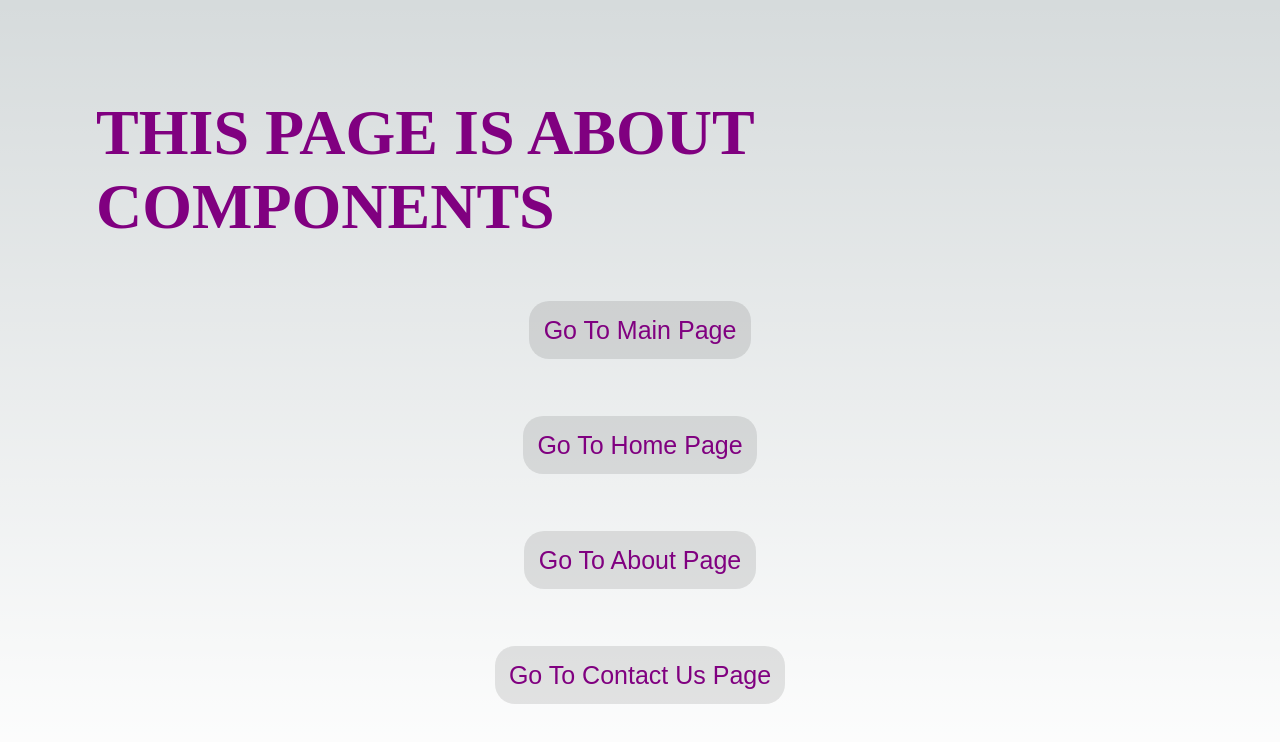
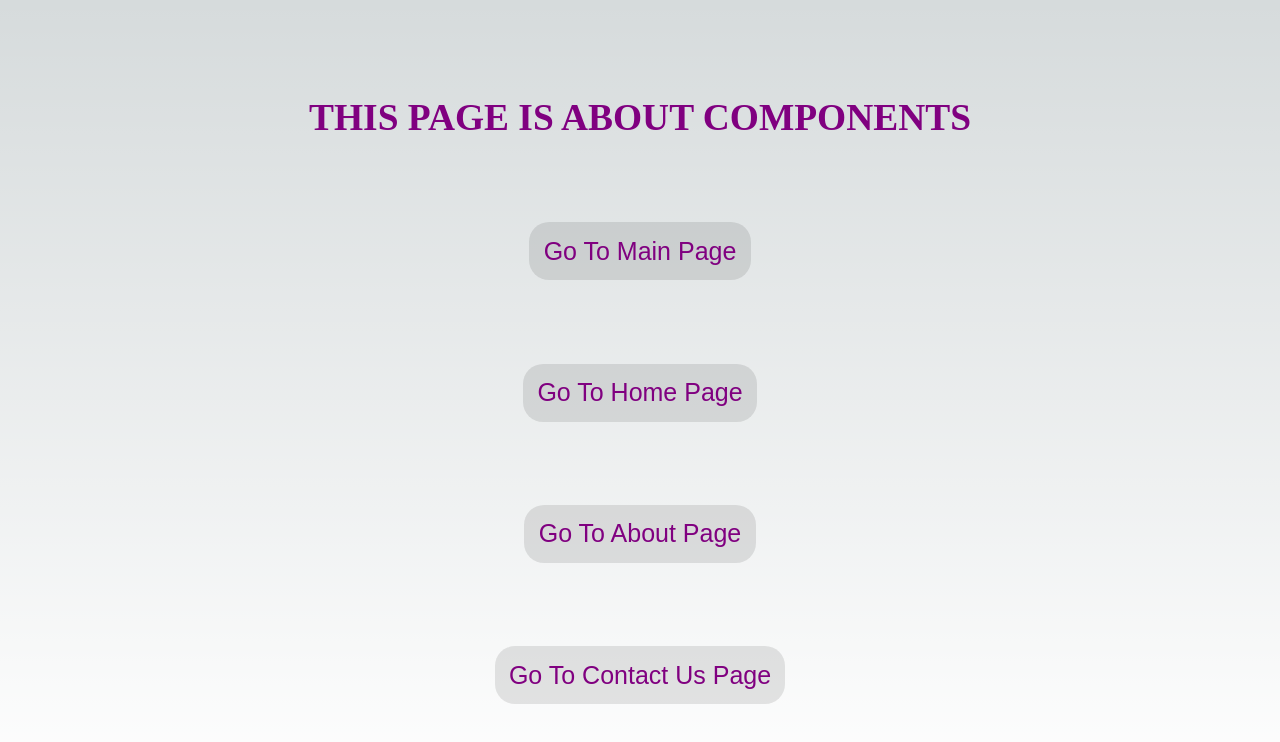
Before and after one commit to shoaibattari/Shoaib-Nextjs-HelloWorld, a Next.js app in the folder shoaib-next-app/: page /home/about in a window 1280 px wide. Shown: the top 742 px of the page. Built offline with nearby package versions, Linux system fonts and the light colour scheme.

Commit message:
edit code

```diff
--- a/shoaib-next-app/app/home/about/page.tsx
+++ b/shoaib-next-app/app/home/about/page.tsx
@@ -8,7 +8,7 @@ export default function About() {
 const router = useRouter();
   return (
       <main className={styles.main}>
-  <h1>THIS PAGE IS ABOUT COMPONENTS</h1>
+  <h3>THIS PAGE IS ABOUT COMPONENTS</h3>
 
   <button type="button" onClick={()=> router.push('./')}>
     Go To Main Page
--- a/shoaib-next-app/app/home/contactUs/page.tsx
+++ b/shoaib-next-app/app/home/contactUs/page.tsx
@@ -10,7 +10,7 @@ export default function ConatctUs() {
 
   return (
       <main className={styles.main}>
-  <h1>THIS PAGE IS CONTACT US COMPONENTS</h1>
+  <h2>THIS PAGE IS CONTACT US COMPONENTS</h2>
 
 
   <button type="button" onClick={()=> router.push('./')}>
--- a/shoaib-next-app/app/home/page.tsx
+++ b/shoaib-next-app/app/home/page.tsx
@@ -6,7 +6,7 @@ export default function Home() {
   const router = useRouter();
   return (
     <main className={styles.main}>
-      <h1>THIS PAGE IS HOME COMPONENTS</h1>
+      <h2>THIS PAGE IS HOME COMPONENTS</h2>
       <button type="button" className="btn" onClick={() => router.push('./')}>
         Go To Main Page
       </button>
```
